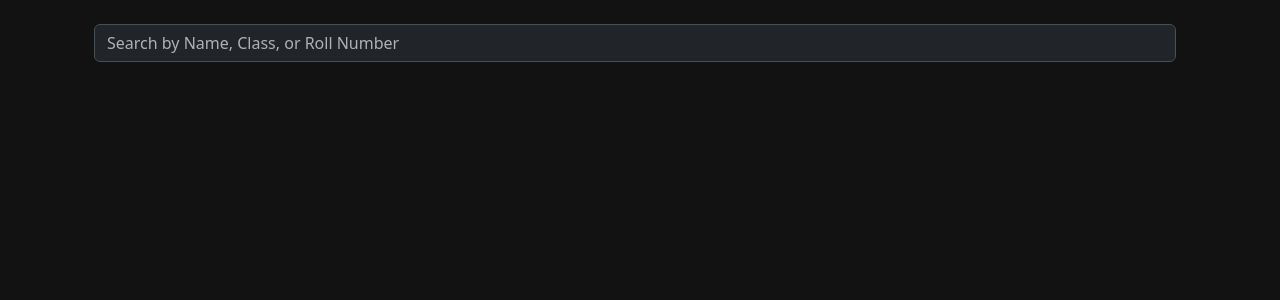
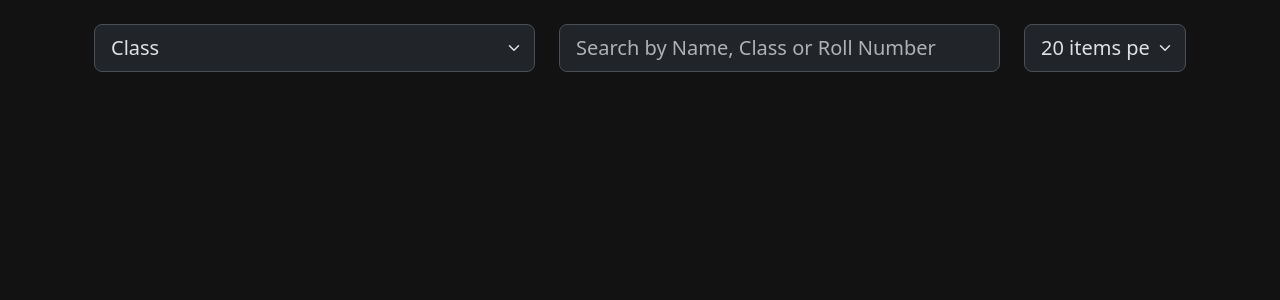
Before and after one commit to AnasAlam786/Falak-School-Manager, a Flask app: page /view in a window 1280 px wide. Shown: the part 46-346 px from the top of the page. Run offline with Flask 3, Linux system fonts and the light colour scheme; parts of the project's set-up code (start-up, migrations or seed data) failed here and were passed over.

Commit message:
Update viewdata.html

```diff
--- a/templates/viewdata.html
+++ b/templates/viewdata.html
@@ -2,127 +2,65 @@
 {% block title %}Students Data{% endblock %}
 {% block content %}
 
+<div class="container">
+  <div class="row mb-3">
 
-
-<div class="container my-4">
-  <!-- Search Box -->
-  <div class="input-group mb-3">
-      <input type="text" id="search-input" class="form-control" placeholder="Search by Name, Class, or Roll Number">
+    <div class="col-12 col-md-5 mb-2">
+      <select class="form-select form-select-lg" id="classView" name="selectClass" required onchange="handleClassChange(endpoint,id,event.target.value)">
+        <option selected value="">Class</option>
+        <option value="Nursery/KG/PP3">Nursery/KG/PP3</option>
+        <option value="LKG/KG1/PP2">LKG/KG1/PP2</option>
+        <option value="UKG/KG2/PP1">UKG/KG2/PP1</option>
+        <option value="I">I</option>
+        <option value="II">II</option>
+        <option value="III">III</option>
+        <option value="IV">IV</option>
+        <option value="V">V</option>
+        <option value="VI">VI</option>
+        <option value="VII">VII</option>
+        <option value="VIII">VIII</option>
+      </select>
     </div>
 
-  <!-- Desktop view (visible on md and larger screens) -->
+    <div class="col-12 col-md-5 mb-2">
+      <input type="text" id="search-input" class="form-control form-control-lg" placeholder="Search by Name, Class or Roll Number">
+    </div>
+
+    <div class="col-12 col-md-2 mb-2">
+      <select class="form-select form-select-lg" id="items-per-page" name="itemsPerPage">
+        <option selected value="20">20 items per page</option>
+        <option value="50">50</option>
+        <option value="100">100</option>
+        <option value="500">500</option>
+        <option value="1000">1000</option>
+      </select>
+    </div>
+
+  </div>
+
+  <!-- Unified Card View for All Screen Sizes -->
   {% if data %}
-  <div class="d-none d-md-block">
-    <table class="table table-hover mb-0 bg-white" id="desktop-table">
-      <thead class="bg-light">
-        <tr class="text-start">
-          <th>Name</th>
-          <th>CLASS</th>
-          <th>DOB</th>
-          <th>Actions</th>
-        </tr>
-      </thead>
-      <tbody>
+    <div class="row">
       {% for row in data %}
-          <tr class="text-start search-row">
-            <td>
-              <div class="d-flex align-items-center">
+        <div class="col-md-6 col-lg-4 mb-4">
+          <div class="card shadow-lg h-100 border-0" style="border-radius: 12px;">
+            <div class="d-flex align-items-center p-3">
               <img src="{{ row.IMAGE if row.IMAGE else 'https://cdn.pixabay.com/photo/2016/04/22/04/57/graduation-1345143_1280.png' }}"
                    alt="Student Image"
                    class="img-fluid rounded-circle"
                    style="width: 70px; height: 70px; object-fit: cover; border: 3px solid #fff;">
-                <div class="ms-3">
+              <div class="ms-3 text-start">
                 <p class="fw-bold mb-1">{{ row.STUDENTS_NAME }}</p>
                 <p class="text-muted mb-0">{{ row.FATHERS_NAME }}</p>
+                <p class="fw-bold mt-2">{{ row.CLASS }} - {{ row.ROLL }}</p>
+                <p class="text-muted">{{ row.ADMISSION_NO }}</p>
+                <span class="badge bg-success rounded-pill">{{ row.formatted_dob }}</span>
+                <div class="mt-2">
+                  <a href="tel:{{ row.PHONE }}" class="text-decoration-none">
+                    <i class="fa fa-phone"></i> <strong>{{ row.PHONE }}</strong>
+                  </a>
                 </div>
               </div>
-            </td>
-            <td>
-              <div class="ms-2">
-                <p class="fw-bold mb-1">{{ row.CLASS }} - {{row.ROLL}}</p>
-                <p class="text-muted mb-0">{{ row.ADMISSION_NO }}</p>
-              </div>
-            </td>
-            <td>
-              <span class="badge bg-success rounded-pill">{{ row.formatted_dob }}</span>
-            </td>
-            <td>
-              <a href="tel:{{row.PHONE}}" class="text-decoration-none">
-                <i class="fa fa-phone"></i>
-                <strong>{{row.PHONE}}</strong>
-              </a>
-            </td>
-          </tr>
-        {% endfor %}
-      </tbody>
-    </table>
-  </div>
-  {% endif %}
-
-  <!-- Mobile view (visible on sm and smaller screens) -->
-  {% if data %}
-  <div class="d-block d-md-none">
-    {% for row in data %}
-      <div class="card shadow-lg mx-auto my-3 border-0 search-row" style="max-width: 350px; border-radius: 12px;">
-        <div class="d-flex align-items-center">
-          <div class="p-2">
-            <img src="{{ row.IMAGE if row.IMAGE else 'https://cdn.pixabay.com/photo/2016/04/22/04/57/graduation-1345143_1280.png' }}"
-              alt="Student Image"
-              class="img-fluid rounded-circle"
-              style="width: 70px; height: 70px; object-fit: cover; border: 3px solid #fff;">
-          </div>
-          <div class="p-2 text-start">
-            <table>
-              <tbody>
-                <tr>
-                  <td class="border-bottom pb-3">
-                    <strong style="font-size: 0.85rem; margin-right: 1rem;">Name:</strong>
-                  </td>
-                  <td class="border-bottom pb-3">
-                    <div style="font-size: 1rem;">
-                      <strong>{{ row.STUDENTS_NAME }}</strong>
-                    </div>
-                    <div>
-                      <small class="text-muted" style="font-size: 0.75rem;">{{ row.FATHERS_NAME }}</small>
-                    </div>
-                  </td>
-                </tr>
-                <tr>
-                  <td class="pb-2">
-                    <strong style="font-size: 0.85rem;">Class:</strong>
-                  </td>
-                  <td class="pb-2">
-                    <div style="font-size: 1rem;">
-                      <strong>{{ row.CLASS }} - {{ row.ROLL }}</strong>
-                    </div>
-                    <div>
-                      <small class="text-muted" style="font-size: 0.75rem;">{{ row.ADMISSION_NO }}</small>
-                    </div>
-                  </td>
-                </tr>
-                <tr>
-                  <td class="pb-2">
-                    <strong style="font-size: 0.85rem;">DOB:</strong>
-                  </td>
-                  <td class="pb-2">
-                    <div style="font-size: 1rem;">
-                      <strong>{{ row.formatted_dob }}</strong>
-                    </div>
-                  </td>
-                </tr>
-                <tr>
-                  <td class="pb-2">
-                    <strong style="font-size: 0.85rem;">Phone:</strong>
-                  </td>
-                  <td class="pb-2">
-                    <a href="tel:{{row.PHONE}}" class="text-decoration-none">
-                      <i class="fa fa-phone"></i>
-                      <strong>{{row.PHONE}}</strong>
-                    </a>
-                  </td>
-                </tr>
-              </tbody>
-            </table>
             </div>
           </div>
         </div>
@@ -133,5 +71,4 @@
 
 <script src="{{ url_for('static', filename='view.js') }}"></script>
 
-
 {% endblock %}
```
Lines whose indentation alone changed are shown as unchanged.
